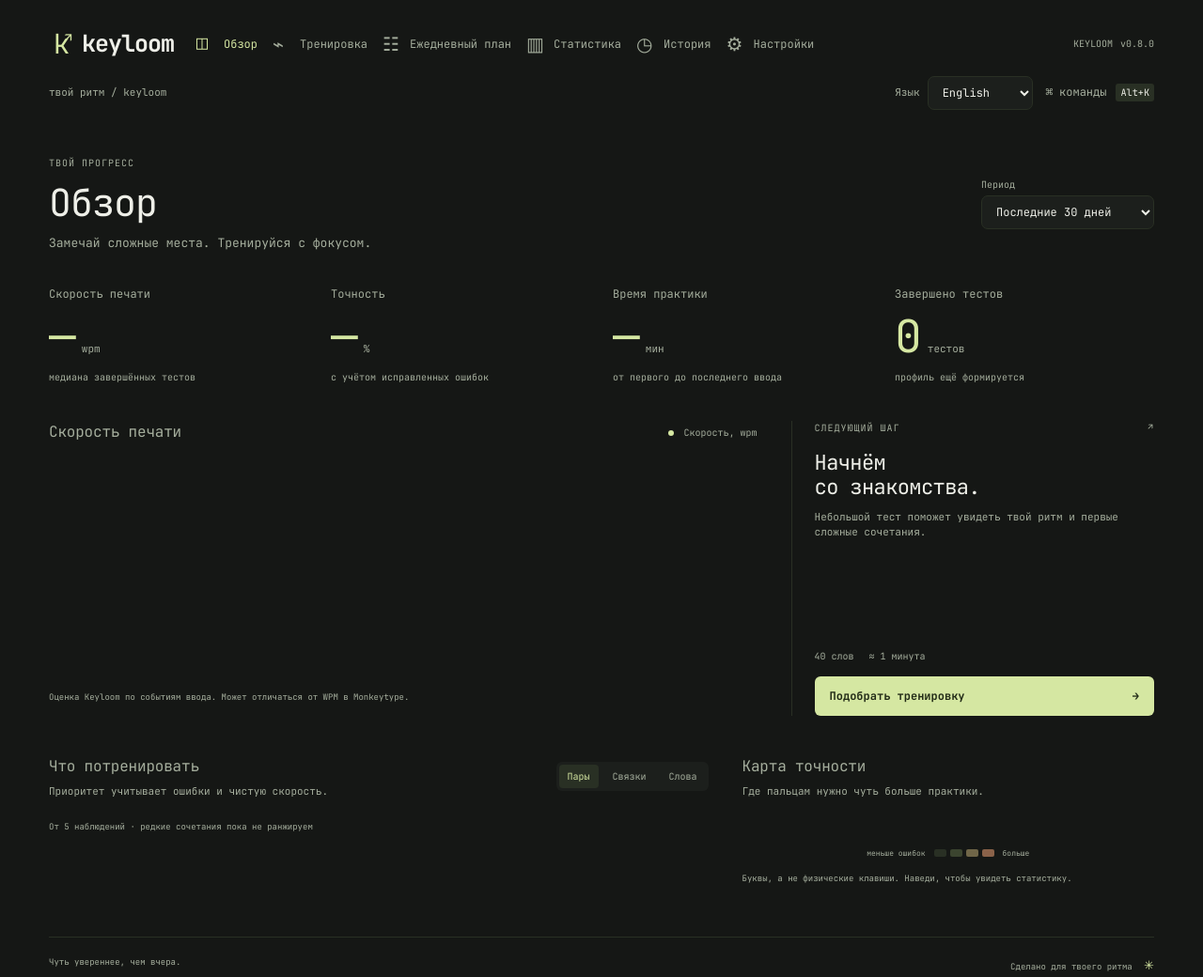
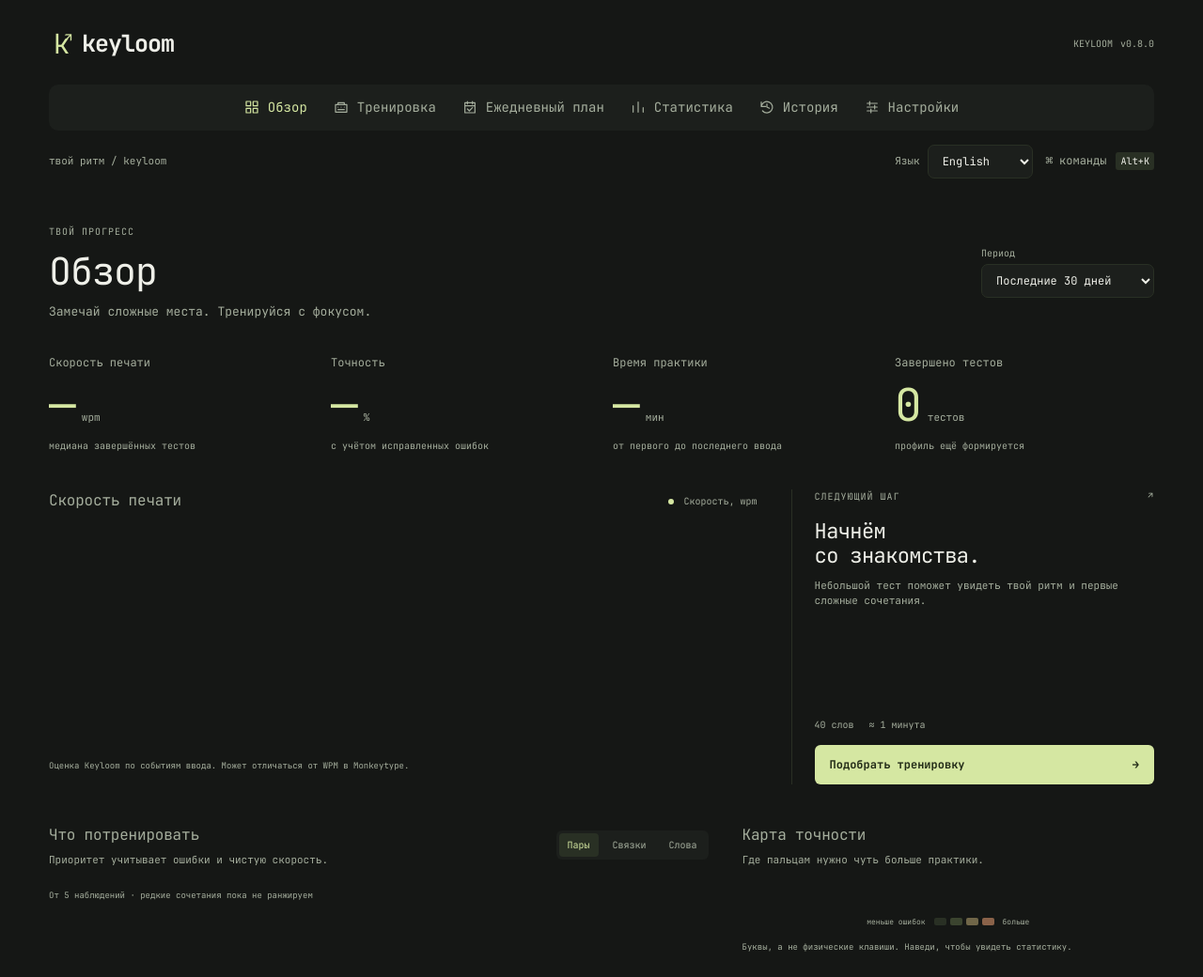
Before and after one commit to MishaNyKarl/keyloom, a browser extension: page extension/dashboard.html in a window 1280 px wide. Shown: the top 1040 px of the page at 94% size. Drawn offline with Linux system fonts and the light colour scheme.

Commit message:
feat(dashboard): group navigation in a rounded menu bar

```diff
--- a/extension/dashboard.html
+++ b/extension/dashboard.html
@@ -20,12 +20,12 @@
     <a class="brand" href="dashboard.html" aria-label="Keyloom, обзор"><span class="brand-mark">k<span>↗</span></span>keyloom<span class="beta">alpha</span></a>
     <div class="sidebar-label">ТВОЯ ПРАКТИКА</div>
     <nav aria-label="Главная навигация">
-      <button class="nav-item selected" data-view="overview"><span>◫</span>Обзор<span class="nav-dot"></span></button>
-      <button class="nav-item" data-view="practice"><span>⌁</span>Тренировка</button>
-      <button class="nav-item" data-view="daily"><span>☷</span>Ежедневный план</button>
-      <button class="nav-item" data-view="statistics"><span>▥</span>Статистика</button>
-      <button class="nav-item" data-view="history"><span>◷</span>История</button>
-      <button class="nav-item" data-view="settings"><span>⚙</span>Настройки</button>
+      <button class="nav-item selected" data-view="overview"><svg viewBox="0 0 24 24" aria-hidden="true"><path d="M3 3h7v7H3z M14 3h7v7h-7z M3 14h7v7H3z M14 14h7v7h-7z"/></svg>Обзор<span class="nav-dot"></span></button>
+      <button class="nav-item" data-view="practice"><svg viewBox="0 0 24 24" aria-hidden="true"><path d="M3 8h18v12H3z M7 8V5h10v3 M7 12h.01 M12 12h.01 M17 12h.01 M7 16h10"/></svg>Тренировка</button>
+      <button class="nav-item" data-view="daily"><svg viewBox="0 0 24 24" aria-hidden="true"><path d="M4 5h16v16H4z M8 3v4 M16 3v4 M4 10h16 M8 15l3 3 5-5"/></svg>Ежедневный план</button>
+      <button class="nav-item" data-view="statistics"><svg viewBox="0 0 24 24" aria-hidden="true"><path d="M4 20V10 M12 20V4 M20 20v-7"/></svg>Статистика</button>
+      <button class="nav-item" data-view="history"><svg viewBox="0 0 24 24" aria-hidden="true"><path d="M3 11a9 9 0 1 1 2 7 M3 4v7h7 M12 7v5l4 2"/></svg>История</button>
+      <button class="nav-item" data-view="settings"><svg viewBox="0 0 24 24" aria-hidden="true"><path d="M4 6h16 M4 12h16 M4 18h16 M8 3v6 M16 9v6 M10 15v6"/></svg>Настройки</button>
     </nav>
     <div class="sidebar-bottom">
       <div class="local-card"><span class="status-dot"></span><strong>Твоя история под контролем</strong><p>Локально и на твоём сервере,<br>если включена синхронизация.</p></div>
--- a/extension/layout.css
+++ b/extension/layout.css
@@ -1,14 +1,48 @@
 /* Flat, content-first layout shared by all Keyloom themes. */
 body { max-width: 1240px; margin: 0 auto; padding: 28px 32px 0; }
 .sidebar { position: static; width: auto; padding: 0; border: 0; background: transparent; flex-direction: row; align-items: center; flex-wrap: wrap; gap: 24px; }
-.sidebar nav { display: flex; flex: 1; flex-wrap: wrap; gap: 6px 16px; }
+.sidebar nav {
+  display: flex;
+  order: 3;
+  flex: 1 1 100%;
+  flex-wrap: wrap;
+  justify-content: center;
+  gap: 4px 12px;
+  padding: 10px 16px;
+  border-radius: 10px;
+  background: var(--panel);
+}
 .sidebar-label, .local-card, .monkey-link, .nav-dot, .beta { display: none; }
 .brand { font-size: 25px; letter-spacing: -1px; color: var(--text); }
 .brand-mark { background: transparent; color: var(--accent); width: 26px; }
-.nav-item { width: auto; padding: 6px 0; margin: 0; gap: 7px; font-size: 12px; color: var(--muted); }
-.nav-item.selected { background: transparent; color: var(--accent); }
-.nav-item:hover { color: var(--text); }
-.sidebar-bottom { margin: 0; }
+.sidebar .nav-item {
+  display: inline-flex;
+  align-items: center;
+  width: auto;
+  padding: 4px 8px;
+  margin: 0;
+  gap: 9px;
+  border: 0;
+  border-radius: 4px;
+  background: transparent;
+  font-size: 14px;
+  font-weight: 400;
+  white-space: nowrap;
+  color: var(--muted);
+}
+.nav-item svg {
+  width: 16px;
+  height: 16px;
+  flex: 0 0 16px;
+  fill: none;
+  stroke: currentColor;
+  stroke-width: 1.8;
+  stroke-linecap: round;
+  stroke-linejoin: round;
+}
+.sidebar .nav-item.selected { background: transparent; color: var(--accent); }
+.sidebar .nav-item:hover { color: var(--text); }
+.sidebar-bottom { margin: 0 0 0 auto; }
 .version { font-size: 10px; letter-spacing: 0; margin: 0; gap: 8px; }
 main { margin: 0; }
 .topbar { height: auto; min-height: 65px; padding: 15px 0; border: 0; gap: 12px; flex-wrap: wrap; }
```
